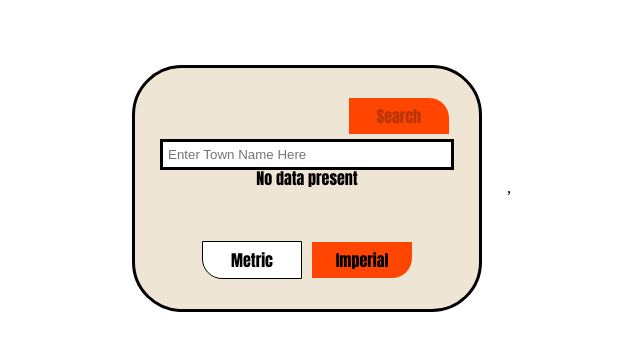
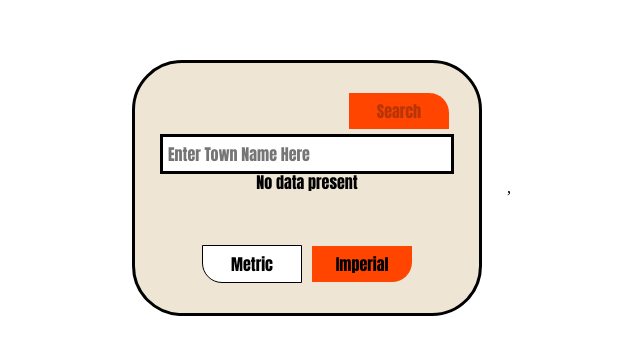
Before and after one commit to Jason-Smith-Code/open-weather, a React (Create React App) app: page / in a window 1280 px wide. Shown: the part 212-566 px from the top of the page, without its empty margins (331-971 px from the left). Built offline with nearby package versions, Linux system fonts and the light colour scheme; no server answers.

Commit message:
change input font type and font size

```diff
--- a/src/app/App.css
+++ b/src/app/App.css
@@ -14,9 +14,10 @@
   box-sizing: border-box;
 }
 
-p, button {
+p, button, input {
   font-family: 'Impact', sans-serif;
   line-height: 1;
+  font-size: 16px;
 }
 
 .App {
```
